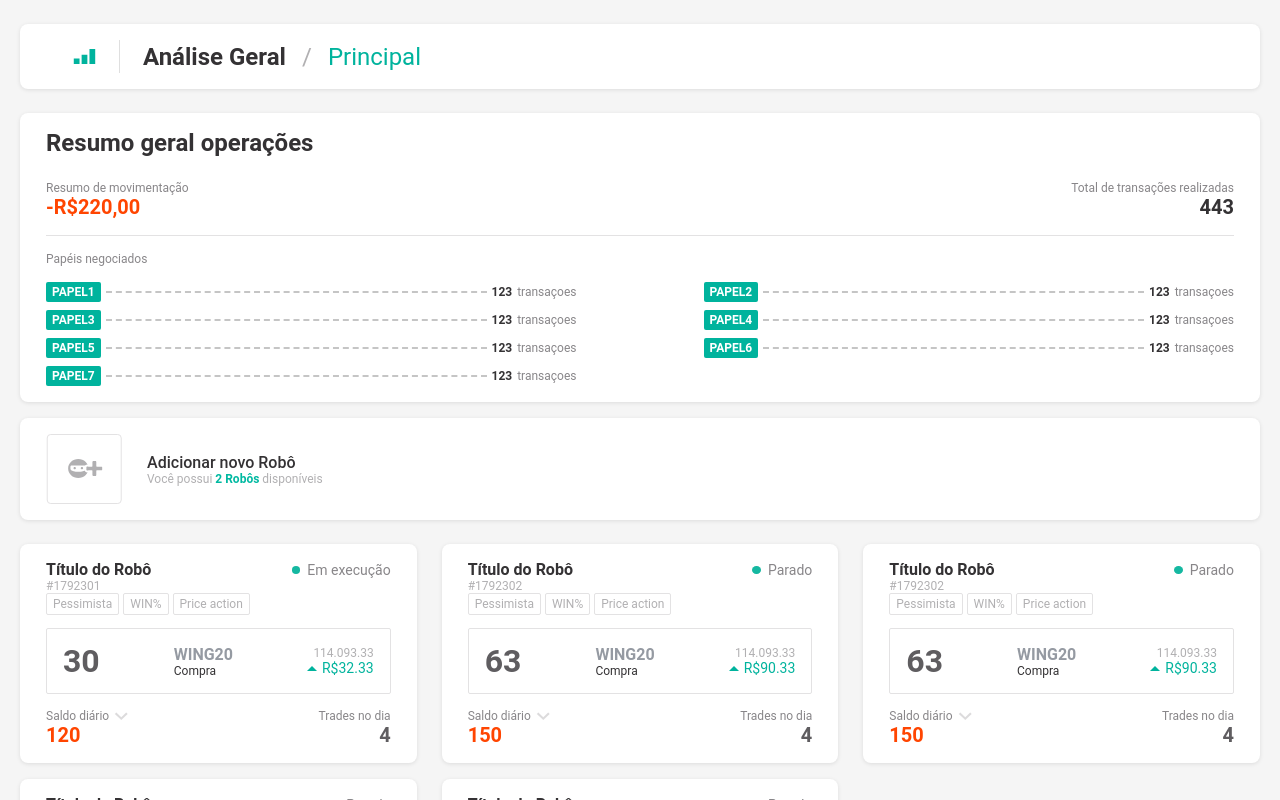
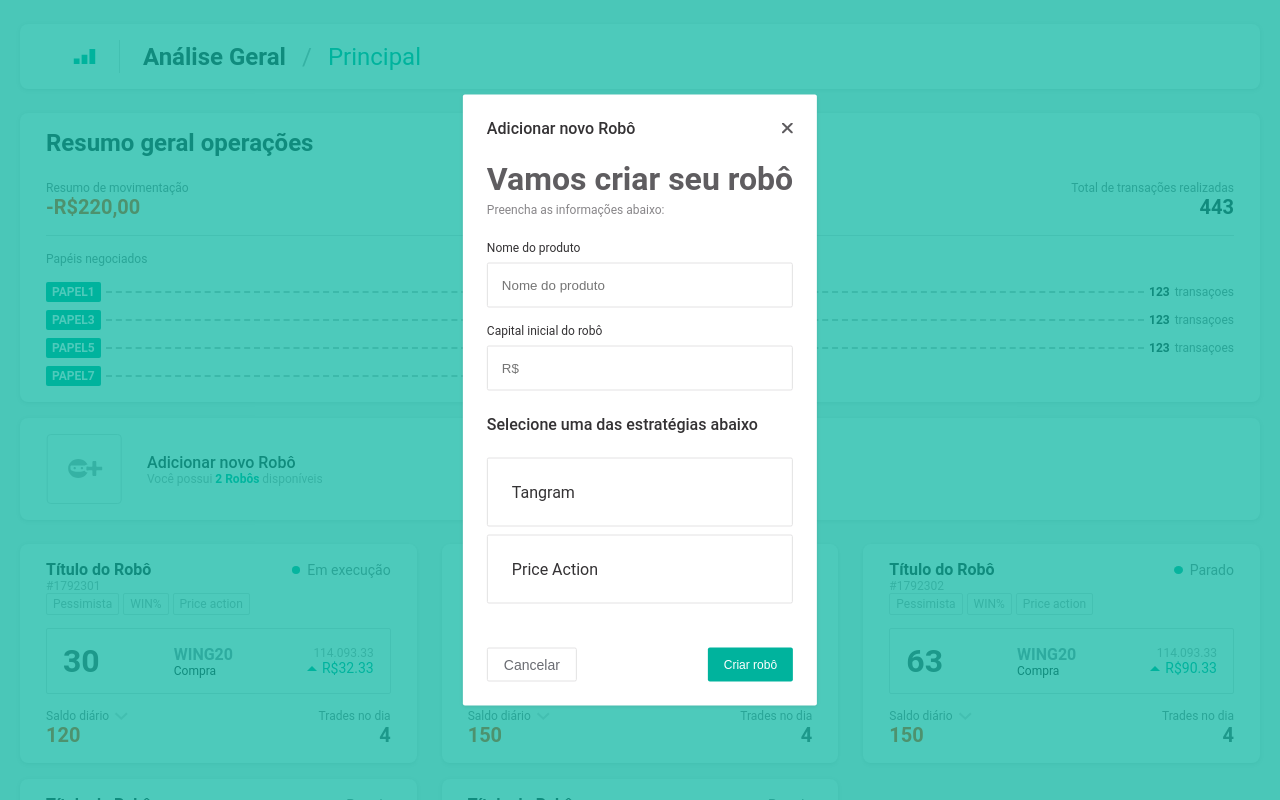
Before and after one commit to Lorena-Avelino/teste-frontend, a React (Vite) app: page / in a window 1280 px wide. Both pictures are taken after a click on the button 84 px from the left and 469 px from the top of the page. Shown: the top 800 px of the page. Built offline with nearby package versions, Linux system fonts and the light colour scheme.

Commit message:
feat: implementação dos quadro de cadastro de robôs

```diff
--- a/package.json
+++ b/package.json
@@ -11,7 +11,8 @@
   },
   "dependencies": {
     "react": "^18.2.0",
-    "react-dom": "^18.2.0"
+    "react-dom": "^18.2.0",
+    "react-modal": "^3.16.1"
   },
   "devDependencies": {
     "@types/react": "^18.2.14",
--- /dev/null
+++ b/src/components/addnewrobot/characteristic/index.jsx
@@ -0,0 +1,12 @@
+import './style.css'
+
+const Characteristic = ({form, titulolabel, placeholder}) => {
+    return (
+        <div className="characteristic">
+            <label htmlFor={form}>{titulolabel}</label>
+            <input className='input' id={form} type="text" placeholder={placeholder} />
+        </div>
+    )
+}
+
+export default Characteristic
--- /dev/null
+++ b/src/components/addnewrobot/characteristic/style.css
@@ -0,0 +1,20 @@
+.characteristic {
+    display: flex;
+    flex-direction: column;
+    color: #343234;
+    font-size: 12px;
+    font-weight: 400;
+    gap: 8px;
+    margin-bottom: 16px;
+}
+
+.input {
+    padding: 14px;
+    border-radius: 2px;
+    border: 1px solid #E3E2E3;
+    color: #888689;
+}
+
+.input:focus {
+    outline: none;
+}
--- /dev/null
+++ b/src/components/addnewrobot/index.jsx
@@ -0,0 +1,36 @@
+import './style.css'
+import SubTitle from '../common/subtitle'
+import Characteristic from './characteristic'
+import StrategyGroup from './strategygroup'
+import Fechar from '../../assets/Union.svg'
+import ReactModal from 'react-modal'
+
+const strategies = [
+    { label: 'Tangram', value: 'Tangram'},
+    { label: 'Price Action', value: 'Price Action'}
+]
+
+const AddNewRobot = ({isOpen, onRequestClose}) => {
+    return (
+        <ReactModal isOpen={isOpen} onRequestClose={onRequestClose} ariaHideApp={false} className='add-new-robot' overlayClassName="background">
+            <div className='janela'>
+                <h1 className='add'>Adicionar novo Robô</h1>
+                <img className='fechar-janela' src={Fechar} alt="X" onClick={onRequestClose}/>
+            </div>
+            <h2 className='criar'>Vamos criar seu robô</h2>
+            <SubTitle title='Preencha as informações abaixo:'/>
+            <form className='formulario'>
+                <Characteristic form='nome' titulolabel='Nome do produto' placeholder='Nome do produto'/>
+                <Characteristic form='capital' titulolabel='Capital inicial do robô' placeholder='R$'/>
+                <p className='estrategias'>Selecione uma das estratégias abaixo</p>
+                <StrategyGroup strategies={strategies} />
+                <div className='submeter'>
+                    <button className='cancelar' onClick={onRequestClose}>Cancelar</button>
+                    <button className='criar-robo' type='submit'>Criar robô</button>
+                </div>
+            </form>
+        </ReactModal>
+    )
+}
+
+export default AddNewRobot
--- /dev/null
+++ b/src/components/addnewrobot/strategy/index.jsx
@@ -0,0 +1,12 @@
+import './style.css'
+
+const Strategy = ({name, value, checked, onChange}) => {
+    return (
+        <div className={`strategy ${checked ? 'selected' : ''}`} onClick={onChange}>
+            <label htmlFor={name}>{value}</label>
+            <input type="radio" id={name} value={value} checked={checked} onChange={onChange}/>
+        </div>
+    )
+}
+
+export default Strategy
--- /dev/null
+++ b/src/components/addnewrobot/strategy/style.css
@@ -0,0 +1,25 @@
+.strategy {
+    width: 100%;
+    padding: 24px;
+    border-radius: 2px;
+    border: 1px solid #E3E2E3;
+    background: #FFF;
+    box-sizing: border-box;
+    margin-bottom: 8px;
+    cursor: pointer;
+    transition: 0.5s;
+}
+
+.strategy label {
+    cursor: pointer;
+}
+
+.strategy:hover {
+    background-color: #E3E2E3;
+}
+
+.strategy.selected {
+    background: #FF4501;
+    border: 1px solid transparent;
+    color: #fff;
+}
--- /dev/null
+++ b/src/components/addnewrobot/strategygroup/index.jsx
@@ -0,0 +1,20 @@
+import { useState } from "react"
+import Strategy from "../strategy"
+
+const StrategyGroup = ({strategies}) => {
+    const[selectedStrategy, setSelectedStrategy] = useState(null)
+
+    const handleStrategyChange = (value) => {
+        setSelectedStrategy(value)
+    }
+
+    return (
+        <div>
+            {strategies.map((strategy) => (
+                <Strategy key={strategy.value} name={strategy.value} value={strategy.value} checked={selectedStrategy === strategy.value} onChange={() => handleStrategyChange(strategy.value)}/>
+            ))}
+        </div>
+    )
+}
+
+export default StrategyGroup
--- /dev/null
+++ b/src/components/addnewrobot/style.css
@@ -0,0 +1,95 @@
+.background {
+    width: 100vw;
+    height: 100vh;
+    background-color: rgba(0, 179, 158, 0.699999988079071);
+    top: 0;
+    left: 0;
+    position: fixed;
+}
+
+.add-new-robot {
+    display: flex;
+    flex-direction: column;
+    justify-content: center;
+    align-content: center;
+    padding: 24px;
+    background: #fff;
+    border-radius: 2px;
+    box-shadow: 0px 1px 4px 0px rgba(0, 0, 0, 0.10);
+    margin: 0 auto;
+    position: absolute;
+    top: 50%;
+    left: 50%;
+    transform: translate(-50%, -50%);
+}
+
+.add-new-robot .janela{
+    display: flex;
+    justify-content: space-between;
+    align-items: center;
+    text-align: center;
+    margin-bottom: 22px;
+}
+
+.add-new-robot .fechar-janela{
+    cursor: pointer;
+}
+
+.add-new-robot .add{
+    color: #343234;
+    font-size: 16px;
+    font-weight: 500;
+}
+
+.add-new-robot .criar {
+    color: #5F5D60;
+    font-size: 32px;
+    font-weight: 700;
+    margin-bottom: 5px;
+}
+
+.add-new-robot .formulario {
+    margin-top: 24px;
+}
+
+.add-new-robot .formulario .estrategias {
+    color: #343234;
+    font-size: 16px;
+    font-weight: 500;
+    margin: 24px 0 24px 0;
+
+}
+
+.add-new-robot .formulario .submeter {
+    display: flex;
+    justify-content: space-between;
+    border-radius: 2px;
+    margin-top: 44px;
+}
+
+.add-new-robot .formulario .submeter .cancelar{
+    color: #6A6C72;
+    font-size: 14px;
+    font-weight: 400;
+    border: 1px solid #E3E2E3;
+    padding: 8px 16px;
+    border-radius: 2px;
+}
+
+.add-new-robot .formulario .submeter .criar-robo{
+    color: #FFF;
+    font-size: 12px;
+    font-weight: 500;
+    background-color: #00B39D;
+    padding: 8px 16px;
+    border-radius: 2px;
+}
+
+.Overlay {
+    position: fixed;
+    top: 0;
+    left: 0;
+    right: 0;
+    bottom: 0;
+    background-color: transparent;
+}
--- a/src/components/newrobot/index.jsx
+++ b/src/components/newrobot/index.jsx
@@ -1,14 +1,27 @@
 import './style.css'
 import addRobot from '../../assets/AddRobot.svg'
+import {useState} from "react"
+import AddNewRobot from '../addnewrobot'
 
 const NewRobot = () => {
+    const[isAddNewRobotOpen, setIsAddNewRobotOpen] = useState(false)
+
+    const handleOpenAddNewRobot = () => {
+        setIsAddNewRobotOpen(true)
+    }
+
+    const handleCloseAddNewRobot = () => {
+        setIsAddNewRobotOpen(false)
+    }
+
     return (
     <div className='new-robot'>
-        <button className='btn'><img src={addRobot} alt='AddRobot'/></button>
+        <button className='btn' onClick={handleOpenAddNewRobot}><img src={addRobot} alt='AddRobot'/></button>
         <div>
             <h2 className='new'>Adicionar novo Robô</h2>
             <p className='quantity-robot'>Você possui <strong>2 Robôs</strong> disponíveis</p>
         </div>
+        <AddNewRobot isOpen={isAddNewRobotOpen} onRequestClose={handleCloseAddNewRobot} ariaHideApp={false} shouldCloseOnOverlayClick={true}/>
     </div>
     )
 }
--- a/src/index.css
+++ b/src/index.css
@@ -43,6 +43,19 @@ button {
   cursor: pointer;
 }
 
+form {
+  margin: 0;
+  padding: 0;
+}
+
+input[type="radio"] {
+  opacity: 0;
+}
+
+input{
+
+}
+
 /* button:focus,
 button:focus-visible {
   outline: 4px auto -webkit-focus-ring-color;
```
Also changed, not shown: src/assets/Union.svg (added), 1 other file (tests, documents, lock files or other folders).
